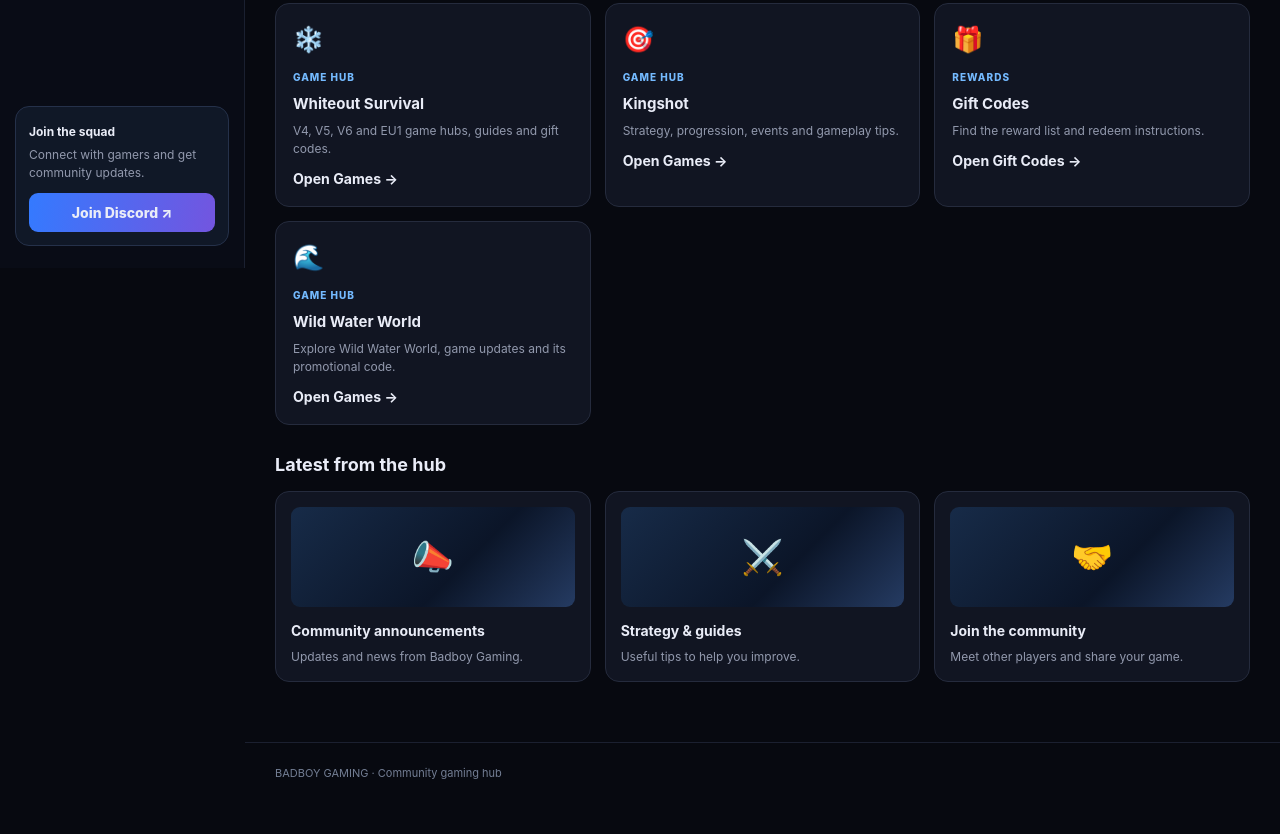
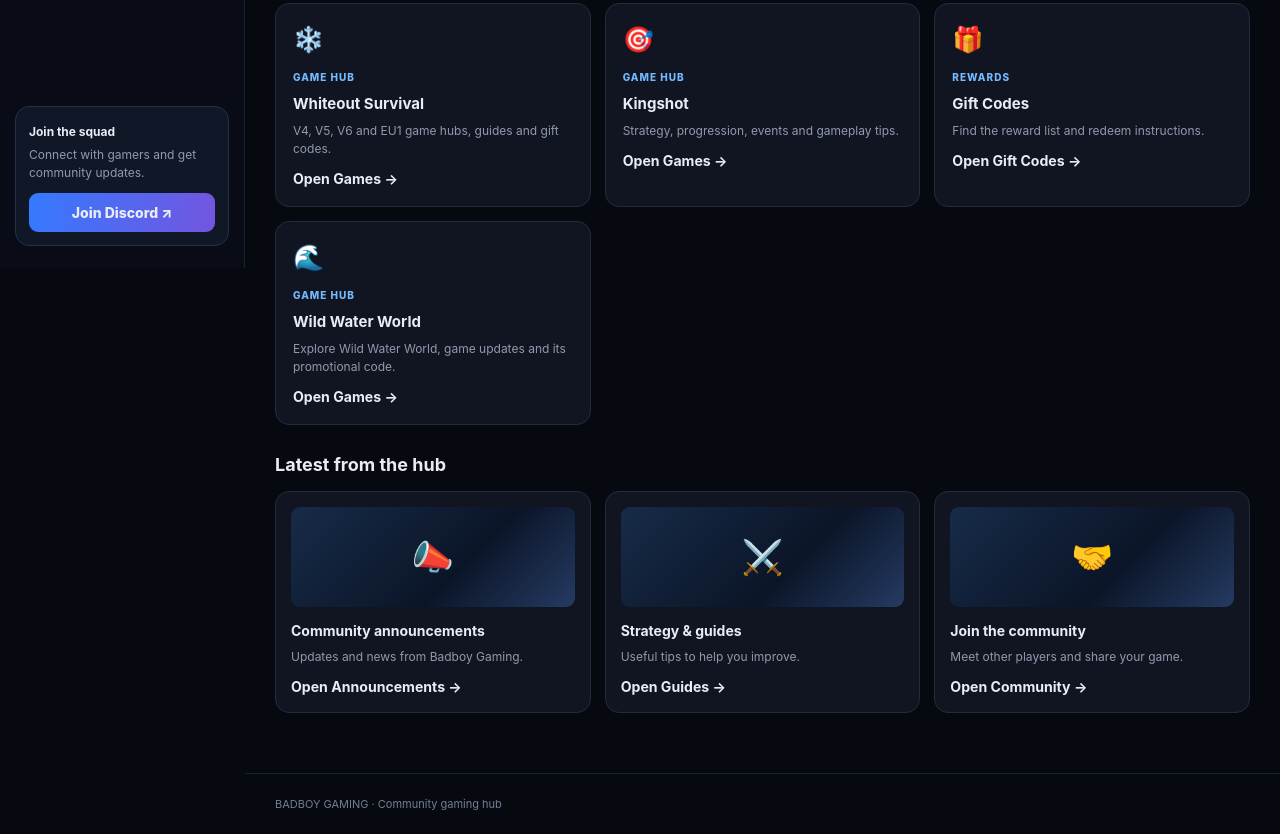
Before and after one commit to badwos17-dotcom/Badboygaming, a plain HTML site: page index.html in a window 1280 px wide. Shown: the part 532-1366 px from the top of the page. Before the commit the page ends 1335 px from the top, so only its background shows below. Drawn offline with Linux system fonts and the light colour scheme.

Commit message:
Add files via upload

```diff
--- a/index.html
+++ b/index.html
@@ -74,7 +74,7 @@ footer{border-top:1px solid #1b2030;padding:22px 30px;color:#737e94;font-size:11
    <article class="card home-link" role="button" tabindex="0" onclick="show('games')" onkeydown="if(event.key==='Enter'){show('games')}" data-search="wild water world games ocean water"><div class="card-icon">🌊</div><div class="meta">GAME HUB</div><h3>Wild Water World</h3><p>Explore Wild Water World, game updates and its promotional code.</p><span class="card-link">Open Games →</span></article>
   </div>
   <div class="section-title"><h2>Latest from the hub</h2></div>
-  <div class="news-list"><article class="news" data-search="announcement community"><div class="cover">📣</div><h3>Community announcements</h3><p>Updates and news from Badboy Gaming.</p></article><article class="news" data-search="guides strategy"><div class="cover">⚔️</div><h3>Strategy & guides</h3><p>Useful tips to help you improve.</p></article><article class="news" data-search="gaming community"><div class="cover">🤝</div><h3>Join the community</h3><p>Meet other players and share your game.</p></article></div>
+  <div class="news-list"><article class="news home-link" role="button" tabindex="0" onclick="show('announcements')" onkeydown="if(event.key==='Enter'){show('announcements')}" data-search="announcement community"><div class="cover">📣</div><h3>Community announcements</h3><p>Updates and news from Badboy Gaming.</p><span class="card-link">Open Announcements →</span></article><article class="news home-link" role="button" tabindex="0" onclick="show('guides')" onkeydown="if(event.key==='Enter'){show('guides')}" data-search="guides strategy"><div class="cover">⚔️</div><h3>Strategy & guides</h3><p>Useful tips to help you improve.</p><span class="card-link">Open Guides →</span></article><article class="news home-link" role="button" tabindex="0" onclick="show('community')" onkeydown="if(event.key==='Enter'){show('community')}" data-search="gaming community"><div class="cover">🤝</div><h3>Join the community</h3><p>Meet other players and share your game.</p><span class="card-link">Open Community →</span></article></div>
  </section>
  <section class="section" id="games"><div class="panel"><div class="eyebrow">GAME LIBRARY</div><h2>Games</h2><p style="color:var(--muted)">Choose a game to explore its content.</p>
  <div class="section-title"><h2>❄️ Whiteout Survival</h2></div><div class="cards"><a class="card game-link" href="https://landing.jkqwio.com/?invite=93oKYWaxNlKQw8ZlSxf" target="_blank" rel="noopener"><div class="card-icon">🏔️</div><div class="meta">WHITEOUT SURVIVAL</div><h3>V4</h3><p>Version 4 game resources and content.</p><span class="card-link">Play V4 ↗</span></a><article class="card"><div class="card-icon">🏔️</div><div class="meta">WHITEOUT SURVIVAL</div><h3>V5</h3><p>Version 5 game resources and content.</p></article><a class="card game-link" href="https://play.whiteoutsurvivalhq.com/r/FROSTSURVIVA3" target="_blank" rel="noopener"><div class="card-icon">🏔️</div><div class="meta">WHITEOUT SURVIVAL</div><h3>V6</h3><p>Version 6 game resources and content.</p><span class="card-link">Play V6 ↗</span></a><article class="card"><div class="card-icon">🌍</div><div class="meta">WHITEOUT SURVIVAL</div><h3>EU1</h3><p>EU1 game resources and content.</p></article></div>
```
